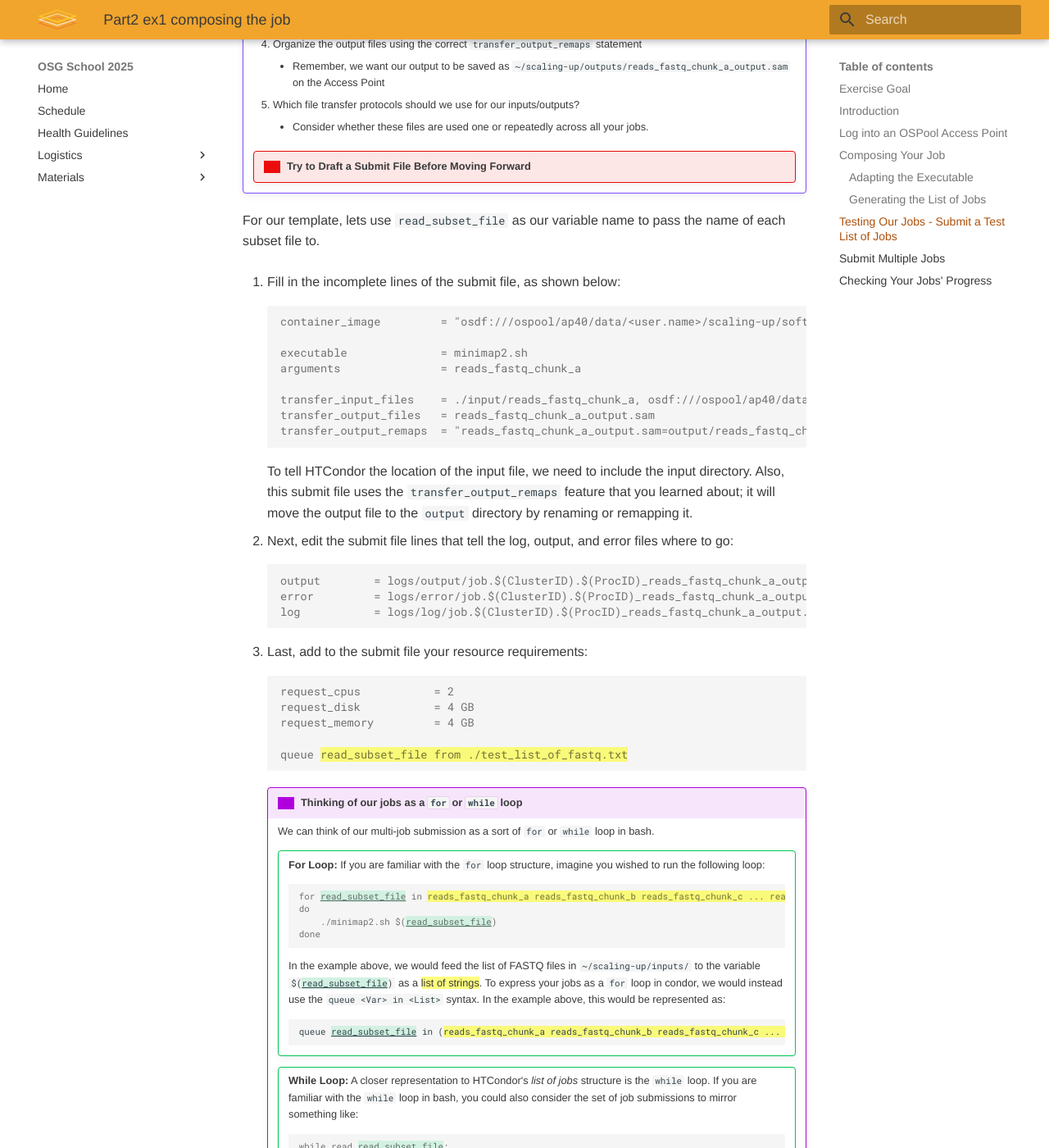
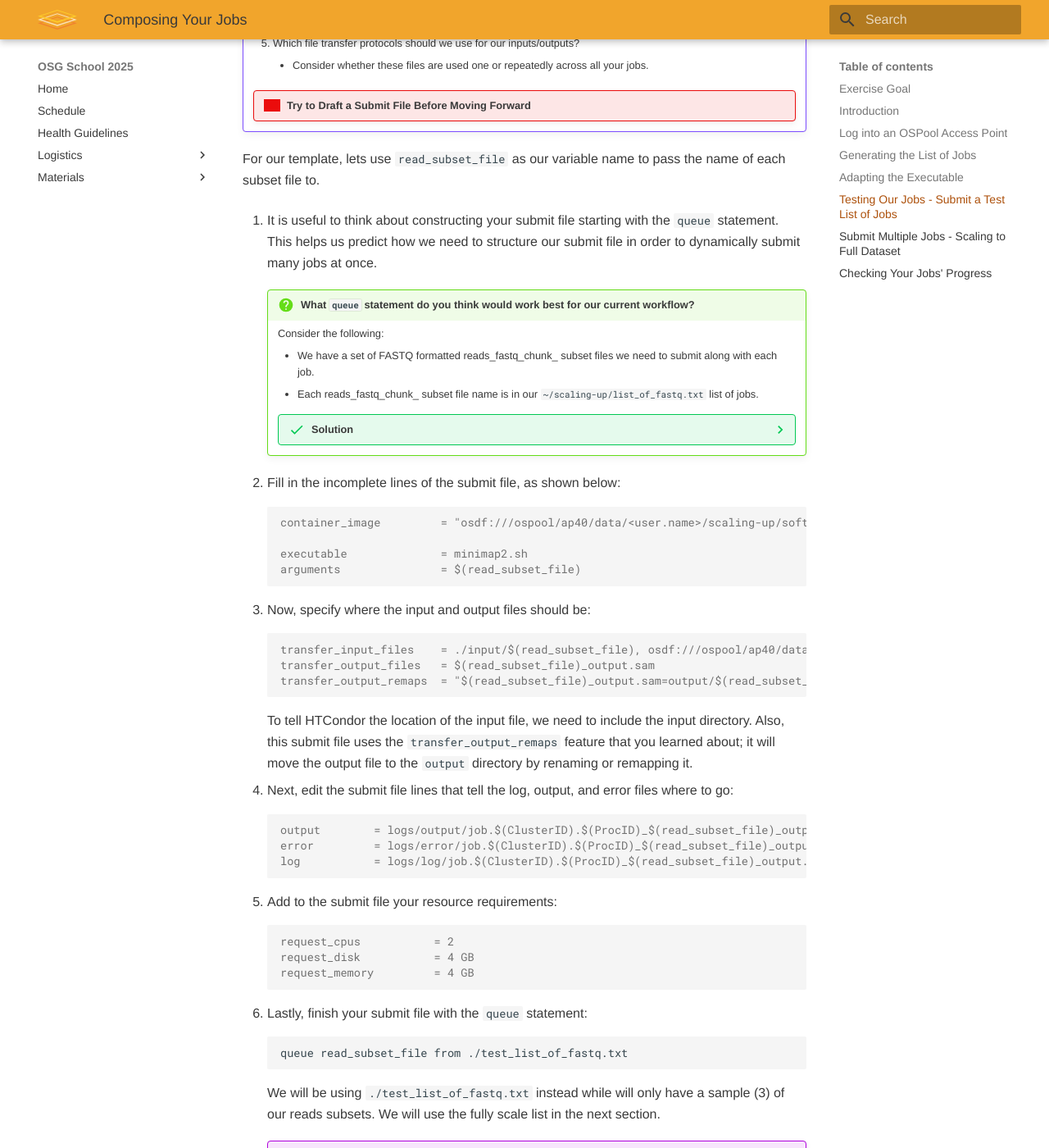
Before and after one commit to osg-htc/school-2025, an MkDocs documentation site: the page built from docs/materials/scaling/part1-ex2-composing-the-job.md, in a window 1280 px wide and 1400 px high, scrolled down 4155 px. Shown: the whole window at 82% size. Built offline with MkDocs 1.6.1 and Material for MkDocs 9.7.7, drawn with Linux system fonts in a browser that asks for light colours; some of the changed text lies outside the part shown; grey boxes are pictures that could not be loaded.

Commit message:
Updated parts 2 of ex.1 scaling up

```diff
--- a/docs/materials/scaling/part2-ex1-composing-the-job.md
+++ b/docs/materials/scaling/part1-ex2-composing-the-job.md
@@ -20,9 +18,50 @@ High throughput computing allows us to efficiently scale analyses by distributin
 
 Make sure you are logged into `ap40.uw.osg-htc.org`.
 
-## Composing Your Job
+## Generating the List of Jobs
+Next, we need to generate a list of jobs for HTCondor to run. In previous exercises, we've used the `queue` statements such as `queue <num>` and `queue <variable> matching *.txt`.
 
-### Adapting the Executable
+For our exercise, we will use the `queue <var> from <list>` submission strategy.
+
+!!! pro-tip "Think Ahead!"
+    What values should we pass to HTCondor to scale our `minimap2` workflow up?
+
+1. Move to your `~/scaling-up/inputs/` directory
+
+        $ mv ~/scaling-up/inputs/
+        $ ls -la
+        total 12
+        drwxr-xr-x  2 username username 4096 Jun 13 16:08 .
+        drwx------ 10 username username 4096 Jun 13 16:07 ..
+        -rw-r--r--  1 username username   14 Jun 13 16:08 reads_fastq_chunk_a
+        -rw-r--r--  1 username username   14 Jun 13 16:08 reads_fastq_chunk_b
+        -rw-r--r--  1 username username   14 Jun 13 16:08 reads_fastq_chunk_c
+        -rw-r--r--  1 username username   14 Jun 13 16:08 reads_fastq_chunk_d
+
+2. Make a list of all the files in `~/scaling-up/inputs/` and save it to `~/scaling-up/list_of_fastq.txt`
+
+        :::console
+        $ ls > ~/scaling-up/list_of_fastq.txt
+        $ mv ~/scaling-up/
+        $ ls -la
+        total 12
+        drwxr-xr-x  2 username username 4096 Jun 13 16:08 .
+        drwx------ 10 username username 4096 Jun 13 16:07 ..
+        -rw-r--r--  1 username username   14 Jun 13 16:08 list_of_fastq.txt
+
+3. Use `head` to preview the first 10 lines of `list_of_fastq.txt`
+
+        :::console
+        $ head ~/scaling-up/list_of_fastq.txt
+        reads_fastq_chunk_a
+        reads_fastq_chunk_b
+        reads_fastq_chunk_c
+        reads_fastq_chunk_d
+        reads_fastq_chunk_e
+        ...
+        reads_fastq_chunk_j
+
+## Adapting the Executable
 Now that we have our data partitioned into independent subsets to be mapped in parallel, we can work on adapting our executable for use on the OSPool. We will start with the following template executable file, which is also found in your project directory under `~/scaling-up/minimap2.sh`.
 
     :::console
@@ -67,47 +106,6 @@ Let's start by editing our template executable file! In our executable there's t
 
     Reach out for help from one of the School staff members! You can also review the Software Carpentries' [Unix Shell - Loops](https://swcarpentry.github.io/shell-novice/05-loop.html) tutorial for examples on how to use these variables in your daily computational use.
 
-### Generating the List of Jobs
-Next, we need to generate a list of jobs for HTCondor to run. In previous exercises, we've used the `queue` statements such as `queue <num>` and `queue <variable> matching *.txt`. For our exercise, we will use the `queue <var> from <list>` submission strategy.
-
-!!! pro-tip "Think Ahead!"
-    What values should we pass to HTCondor to scale our `minimap2` workflow up?
-
-1. Move to your `~/scaling-up/inputs/` directory
-
-        $ mv ~/scaling-up/inputs/
-        $ ls -la
-        total 12
-        drwxr-xr-x  2 username username 4096 Jun 13 16:08 .
-        drwx------ 10 username username 4096 Jun 13 16:07 ..
-        -rw-r--r--  1 username username   14 Jun 13 16:08 reads_fastq_chunk_a
-        -rw-r--r--  1 username username   14 Jun 13 16:08 reads_fastq_chunk_b
-        -rw-r--r--  1 username username   14 Jun 13 16:08 reads_fastq_chunk_c
-        -rw-r--r--  1 username username   14 Jun 13 16:08 reads_fastq_chunk_d
-
-2. Make a list of all the files in `~/scaling-up/inputs/` and save it to `~/scaling-up/list_of_fastq.txt`
-
-        :::console
-        $ ls > ~/scaling-up/list_of_fastq.txt
-        $ mv ~/scaling-up/
-        $ ls -la
-        total 12
-        drwxr-xr-x  2 username username 4096 Jun 13 16:08 .
-        drwx------ 10 username username 4096 Jun 13 16:07 ..
-        -rw-r--r--  1 username username   14 Jun 13 16:08 list_of_fastq.txt
-
-3. Use `head` to preview the first 10 lines of `list_of_fastq.txt`
-
-        :::console
-        $ head ~/scaling-up/list_of_fastq.txt
-        reads_fastq_chunk_a
-        reads_fastq_chunk_b
-        reads_fastq_chunk_c
-        reads_fastq_chunk_d
-        reads_fastq_chunk_e
-        ...
-        reads_fastq_chunk_j
-
 ## Testing Our Jobs - Submit a Test List of Jobs
 
 [I actually think this section works better if we introduce it before the Composing Your Job section.]
@@ -149,38 +147,61 @@ Now we want to submit a test job with our organizing scheme and adapted executab
 
 For our template, lets use `read_subset_file` as our variable name to pass the name of each subset file to.
 
-1.  Fill in the incomplete lines of the submit file, as shown below:
+1. It is useful to think about constructing your submit file starting with the `queue` statement. This helps us predict how we need to structure our submit file in order to dynamically submit many jobs at once.
+
+    !!! question "What `queue` statement do you think would work best for our current workflow?"
+
+        Consider the following:
+
+        * We have a set of FASTQ formatted reads_fastq_chunk_ subset files we need to submit along with each job.
+        * Each reads_fastq_chunk_ subset file name is in our `~/scaling-up/list_of_fastq.txt` list of jobs.
+
+        ??? success "Solution"
+
+            Since we have our list of job files saved in `~/scaling-up/list_of_fastq.txt`, we will use the `queue <var> from <list_of_var.txt>` syntax.
+
+            **Our queue statement will be:**
+
+            `queue read_subset_file from ~/scaling-up/list_of_fastq.txt`
+
+2. Fill in the incomplete lines of the submit file, as shown below:
 
         :::console
         container_image         = "osdf:///ospool/ap40/data/<user.name>/scaling-up/software/minimap2.sif"
 
         executable              = minimap2.sh
-        arguments               = reads_fastq_chunk_a
+        arguments               = $(read_subset_file)
 
-        transfer_input_files    = ./input/reads_fastq_chunk_a, osdf:///ospool/ap40/data/<user.name>/scaling-up/inputs/reference_genome.fasta
-        transfer_output_files   = reads_fastq_chunk_a_output.sam
-        transfer_output_remaps  = "reads_fastq_chunk_a_output.sam=output/reads_fastq_chunk_a_output.sam"
+3. Now, specify where the input and output files should be:
+
+        :::console
+        transfer_input_files    = ./input/$(read_subset_file), osdf:///ospool/ap40/data/<user.name>/scaling-up/inputs/reference_genome.fasta
+        transfer_output_files   = $(read_subset_file)_output.sam
+        transfer_output_remaps  = "$(read_subset_file)_output.sam=output/$(read_subset_file)_output.sam"
 
     To tell HTCondor the location of the input file, we need to include the input directory.
     Also, this submit file uses the `transfer_output_remaps` feature that you learned about;
     it will move the output file to the `output` directory by renaming or remapping it.
 
-2.  Next, edit the submit file lines that tell the log, output, and error files where to go:
+4.  Next, edit the submit file lines that tell the log, output, and error files where to go:
 
         :::console
-        output        = logs/output/job.$(ClusterID).$(ProcID)_reads_fastq_chunk_a_output.out
-        error         = logs/error/job.$(ClusterID).$(ProcID)_reads_fastq_chunk_a_output.err
-        log           = logs/log/job.$(ClusterID).$(ProcID)_reads_fastq_chunk_a_output.log
+        output        = logs/output/job.$(ClusterID).$(ProcID)_$(read_subset_file)_output.out
+        error         = logs/error/job.$(ClusterID).$(ProcID)_$(read_subset_file)_output.err
+        log           = logs/log/job.$(ClusterID).$(ProcID)_$(read_subset_file)_output.log
 
-3.  Last, add to the submit file your resource requirements:
+5.  Add to the submit file your resource requirements:
 
         :::console
         request_cpus           = 2
         request_disk           = 4 GB
         request_memory         = 4 GB
 
-        queue {==read_subset_file from ./test_list_of_fastq.txt==}
+6.  Lastly, finish your submit file with the `queue` statement:
 
+        queue read_subset_file from ./test_list_of_fastq.txt
+
+    We will be using `./test_list_of_fastq.txt` instead while will only have a sample (3) of our reads subsets. We will use the fully scale list in the next section.
 
     !!! pro-tip "Thinking of our jobs as a `for` or `while` loop"
 
@@ -214,7 +235,11 @@ For our template, lets use `read_subset_file` as our variable name to pass the n
 
         For jobs with more than 5 values, we generally recommend using the `queue var from list_of_files.txt` syntax.
 
-4.  Submit your job and monitor its progress.
+7.  Generate `./test_list_of_fastq.txt` using `head` command
+
+        head -n 2 ./list_of_fastq.txt > ./test_list_of_fastq.txt
+
+7.  Submit your job and monitor its progress.
 
     Submit your test job using `condor_submit`
 
@@ -231,25 +256,9 @@ For our template, lets use `read_subset_file` as our variable name to pass the n
 
     Review your `condor_watch_q` output and your files on the Access Point.
 
-## Submit Multiple Jobs
+## Submit Multiple Jobs - Scaling to Full Dataset
 
-Now, you are ready to submit the whole workload. We can think of our multi-job submission as a sort of `for` or `while` loop in bash. If you are familiar with the `for` loop structure, imagine you wished to run the following loop:
-
-    :::console
-    for fastq_read_subset_file in reads_fastq_chunk_a reads_fastq_chunk_b reads_fastq_chunk_c ... reads_fastq_chunk_
-    do
-        ./minimap2.sh $(fastq_read_subset_file)
-    done
-
-In the example above, we would feed the list of FASTQ files in `~/scaling-up/inputs/` to the variable `$(fastq_read_subset_file)` as a list of strings. A closer representation to HTCondor's _list of jobs_ structure is the `while` loop. If you are familiar with the `while` loop in bash, you could also consider the set of job submissions to mirror something like:
-
-    :::console
-    while read fastq_read_subset_file;
-    do
-        ./minimap2.sh $(fastq_read_subset_file)
-    done < list_of_fastq.txt
-
-Here we feed the contents of `list_of_fastq.txt`, the list of files in `~/scaling-up/inputs/` to the same `$(fastq_read_subset_file)` variable. The `while` loop iterates through each line of `list_of_fastq.txt`, appending the line's value to `$(fastq_read_subset_file)`.
+Now, you are ready to submit the whole workload.
 
 !!! example "Try It Yourself!"
 
```
Also changed, not shown: other parts of docs/materials/scaling/part1-ex2-composing-the-job.md (+0 -2 lines).
